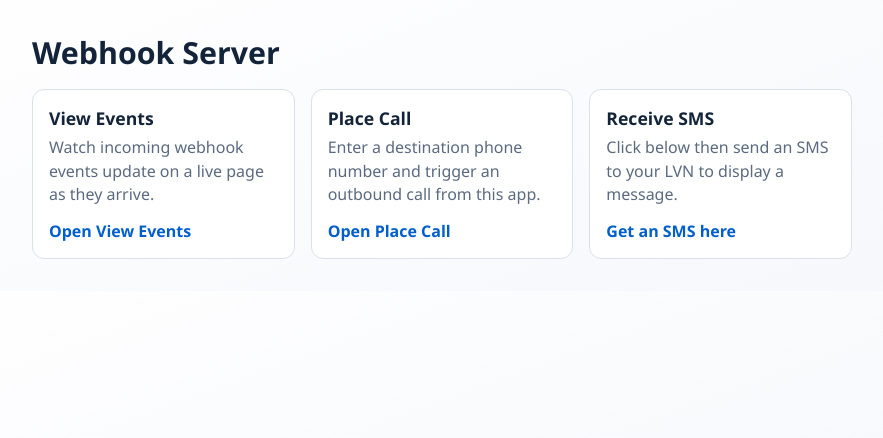
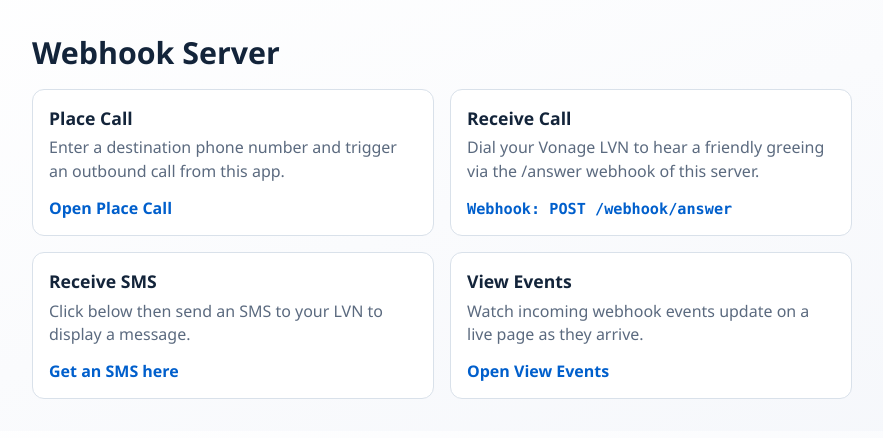
Before and after one commit to returnvalue/webhookserver, a Django app: page / in a window 1280 px wide. Shown: the top 438 px of the page, without its empty margins (198-1081 px from the left). Run offline with Django 5.2, Linux system fonts and the light colour scheme.

Commit message:
Update home screen card layout and README screenshots

```diff
--- a/voice/templates/voice/home.html
+++ b/voice/templates/voice/home.html
@@ -33,7 +33,12 @@
     .grid {
       display: grid;
       gap: 1rem;
-      grid-template-columns: repeat(auto-fit, minmax(260px, 1fr));
+      grid-template-columns: repeat(2, minmax(0, 1fr));
+    }
+    @media (max-width: 700px) {
+      .grid {
+        grid-template-columns: 1fr;
+      }
     }
     .card {
       background: var(--card);
@@ -60,6 +65,13 @@
     .card a:hover {
       text-decoration: underline;
     }
+    .endpoint {
+      display: inline-block;
+      font-family: "IBM Plex Mono", "SFMono-Regular", Menlo, monospace;
+      color: var(--link);
+      font-size: 0.95rem;
+      font-weight: 700;
+    }
   </style>
 </head>
 <body>
@@ -67,15 +79,15 @@
   <h1>Webhook Server</h1>
   <div class="grid">
     <section class="card">
-      <h2>View Events</h2>
-      <p>Watch incoming webhook events update on a live page as they arrive.</p>
-      <a href="/events">Open View Events</a>
+      <h2>Place Call</h2>
+      <p>Enter a destination phone number and trigger an outbound call from this app.</p>
+      <a href="/placecall">Open Place Call</a>
     </section>
 
     <section class="card">
-      <h2>Place Call</h2>
-      <p>Enter a destination phone number and trigger an outbound call from this app.</p>
-      <a href="/placecall">Open Place Call</a>
+      <h2>Receive Call</h2>
+      <p>Dial your Vonage LVN to hear a friendly greeing via the /answer webhook of this server.</p>
+      <span class="endpoint">Webhook: POST /webhook/answer</span>
     </section>
 
     <section class="card">
@@ -83,6 +95,12 @@
       <p>Click below then send an SMS to your LVN to display a message.</p>
       <a href="/inboundsms">Get an SMS here</a>
     </section>
+
+    <section class="card">
+      <h2>View Events</h2>
+      <p>Watch incoming webhook events update on a live page as they arrive.</p>
+      <a href="/events">Open View Events</a>
+    </section>
   </div>
 </main>
 </body>
--- a/voice/views.py
+++ b/voice/views.py
@@ -32,7 +32,7 @@ def answer(request):
     ncco = [
         {
             "action": "talk",
-            "text": "Thanks for calling. Your webhook server is running.",
+            "text": "Thanks for calling the webhook server.  Have a great day!",
         }
     ]
     return JsonResponse(ncco, safe=False)
```
Also changed, not shown: README.md, home.png (deleted), homescreen.png (added).
